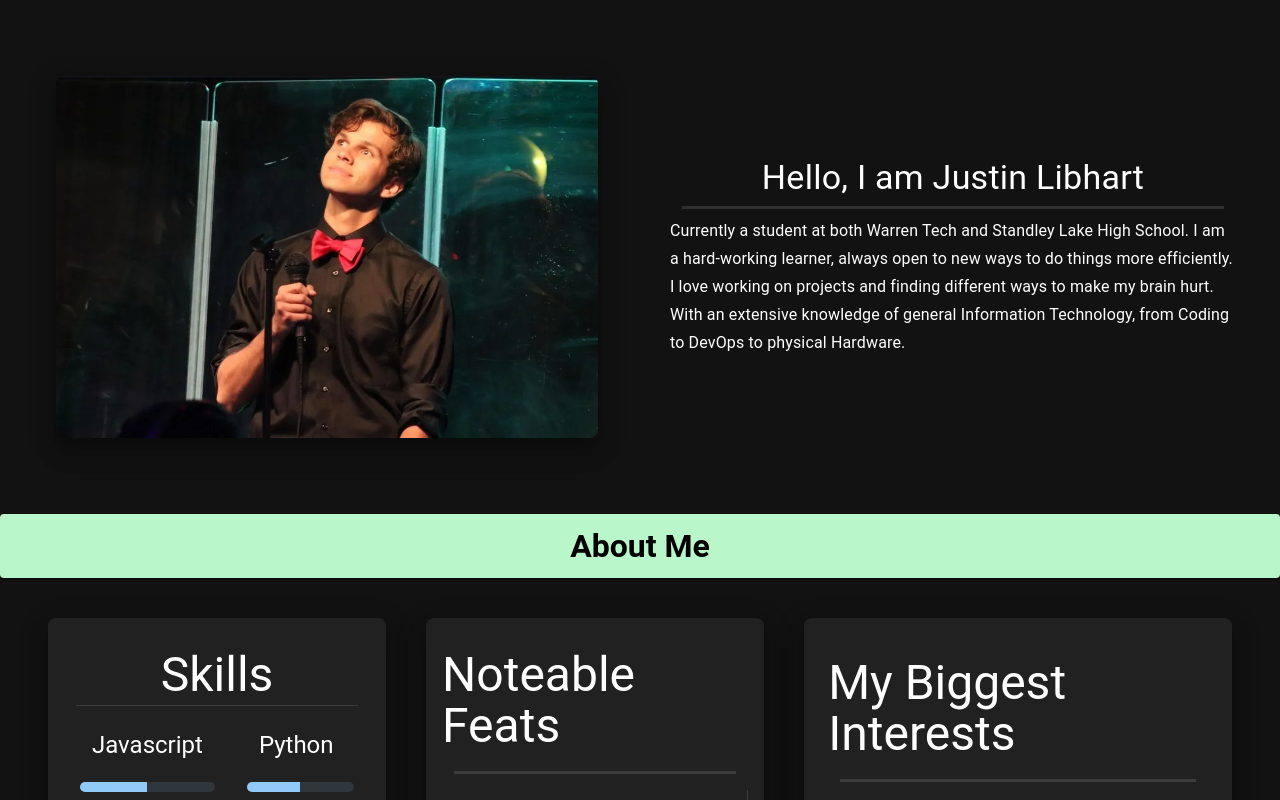
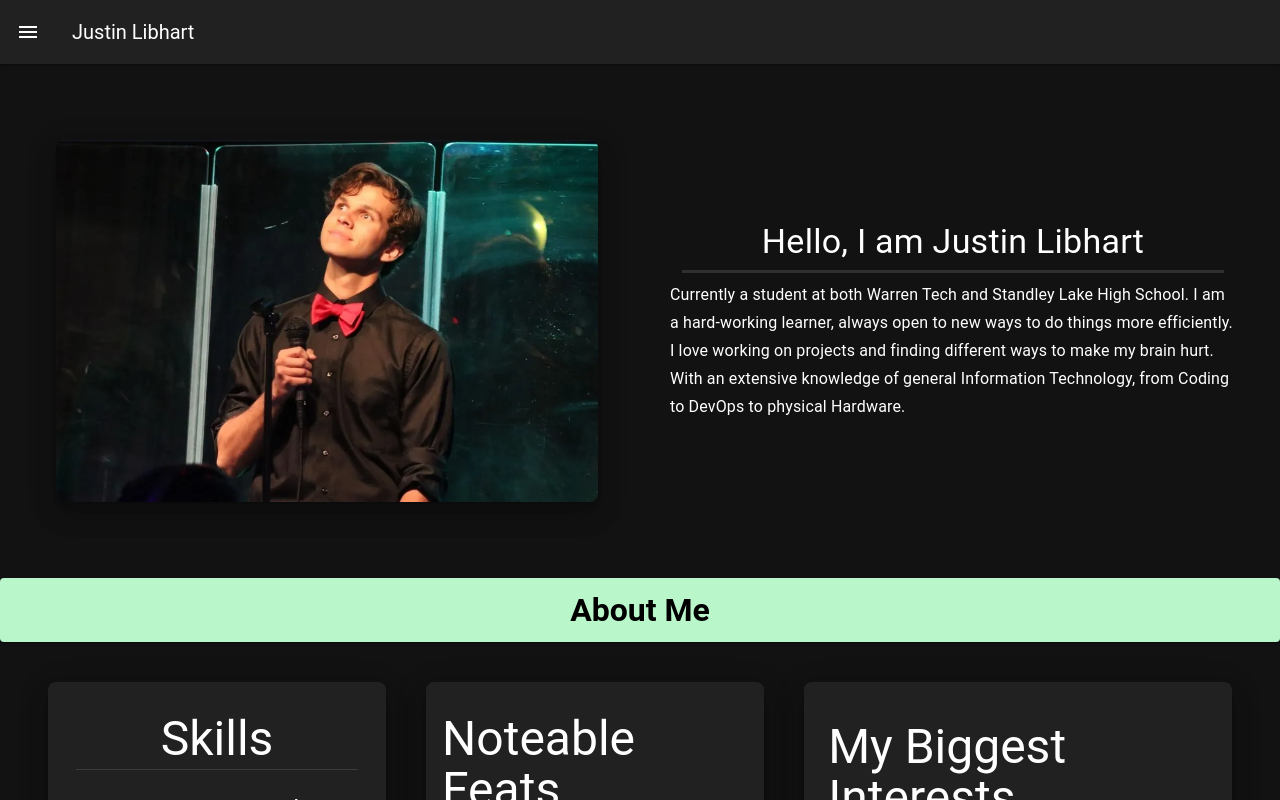
Before and after one commit to SuperJu5tin/vue-site-personal, a Vue app in the folder vuetify-project/: page / in a window 1280 px wide. Shown: the top 800 px of the page. Built offline with nearby package versions, Linux system fonts and the light colour scheme.

Commit message:
finished AppBar

```diff
--- a/vuetify-project/src/components.d.ts
+++ b/vuetify-project/src/components.d.ts
@@ -9,6 +9,7 @@ declare module 'vue' {
   export interface GlobalComponents {
     AboutInterests: typeof import('./components/aboutMe/AboutInterests.vue')['default']
     AboutMe: typeof import('./components/AboutMe.vue')['default']
+    AppBar: typeof import('./components/AppBar.vue')['default']
     AppFooter: typeof import('./components/AppFooter.vue')['default']
     BetweenPage: typeof import('./components/BetweenPage.vue')['default']
     CardPreset: typeof import('./components/aboutMe/cards/CardPreset.vue')['default']
--- /dev/null
+++ b/vuetify-project/src/components/AppBar.vue
@@ -0,0 +1,13 @@
+<script lang="ts">
+
+</script>
+
+<template>
+  <v-app-bar :elevation="2">
+    <template #prepend>
+      <v-app-bar-nav-icon />
+    </template>
+
+    <v-app-bar-title>Justin Libhart</v-app-bar-title>
+  </v-app-bar>
+</template>
--- a/vuetify-project/src/layouts/default.vue
+++ b/vuetify-project/src/layouts/default.vue
@@ -1,5 +1,6 @@
 <template>
   <v-app>
+    <AppBar />
     <v-main>
       <router-view />
     </v-main>
```
